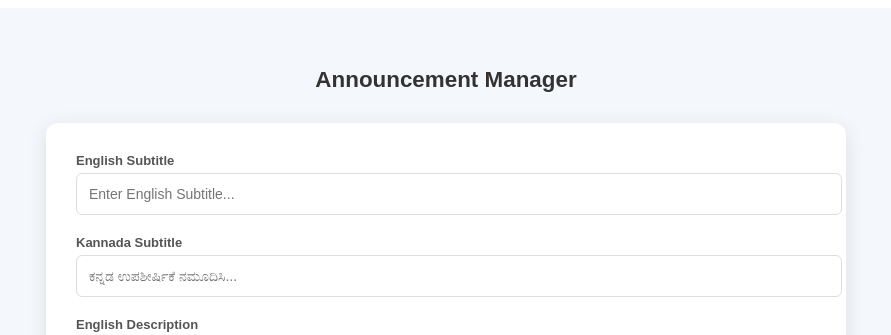
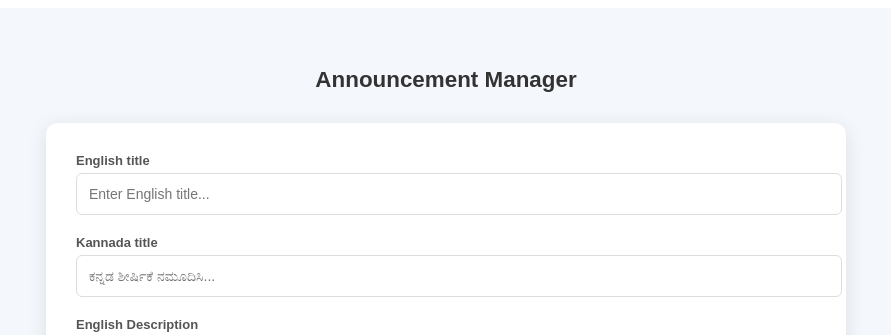
Before and after one commit to elva-tech/RBKVMUL-Admin-Website, a React (Vite) app: page /announcements in a window 1280 px wide. Shown: the top 335 px of the page, without its empty margins (194-1085 px from the left). Built offline with nearby package versions, Linux system fonts and the light colour scheme; sample sign-in values are in the browser's storage.

Commit message:
final changes

```diff
--- a/src/pages/Announcements.jsx
+++ b/src/pages/Announcements.jsx
@@ -87,20 +87,20 @@ export default function AnnouncementAdmin() {
       <div style={styles.card}>
         <div style={styles.formSection}>
           <div style={styles.inputGroup}>
-            <label style={styles.label}>English Subtitle</label>
+            <label style={styles.label}>English title</label>
             <input
               style={styles.input}
-              placeholder="Enter English Subtitle..."
+              placeholder="Enter English title..."
               value={data.subtitle.en}
               onChange={e => setData({...data, subtitle: {...data.subtitle, en: e.target.value}})}
             />
           </div>
 
           <div style={styles.inputGroup}>
-            <label style={styles.label}>Kannada Subtitle</label>
+            <label style={styles.label}>Kannada title</label>
             <input
               style={styles.input}
-              placeholder="ಕನ್ನಡ ಉಪಶೀರ್ಷಿಕೆ ನಮೂದಿಸಿ..."
+              placeholder="ಕನ್ನಡ ಶೀರ್ಷಿಕೆ ನಮೂದಿಸಿ..."
               value={data.subtitle.ka}
               onChange={e => setData({...data, subtitle: {...data.subtitle, ka: e.target.value}})}
             />
```
